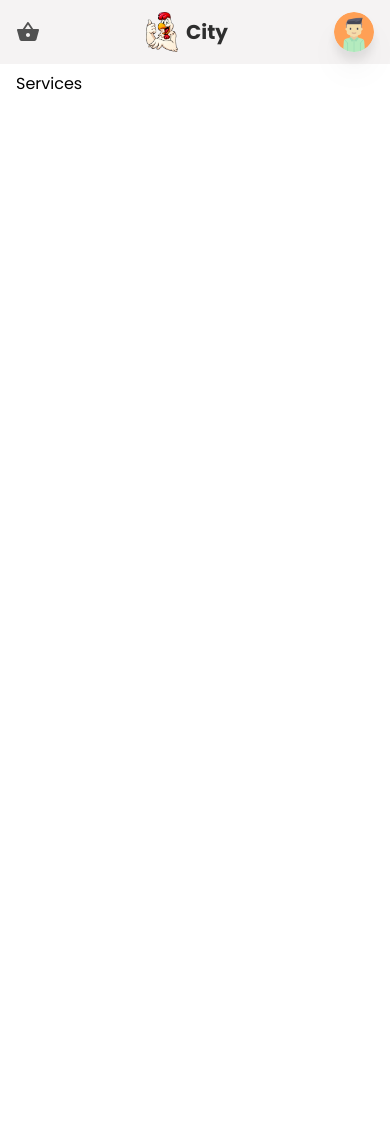
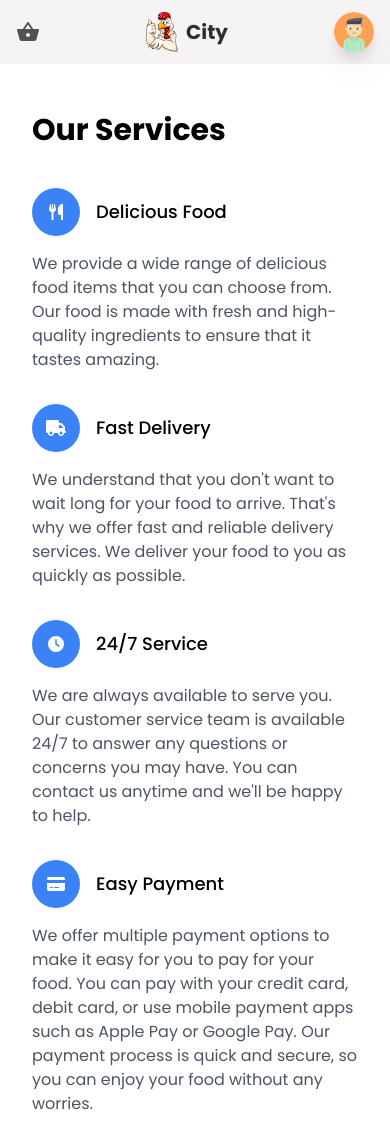
Before and after one commit to McRonaah/YumDrop, a React (Create React App) app: page /services in a window 390 px wide. Shown: the top 1148 px of the page. Before the commit the page ends 844 px from the top, so only its background shows below. Built offline with nearby package versions, Linux system fonts and the light colour scheme; no server answers; the database is empty.

Commit message:
:seedling: updated fully responsives services page

```diff
--- a/package.json
+++ b/package.json
@@ -3,6 +3,8 @@
   "version": "0.1.0",
   "private": true,
   "dependencies": {
+    "@fortawesome/free-solid-svg-icons": "^6.4.0",
+    "@fortawesome/react-fontawesome": "^0.2.0",
     "@testing-library/jest-dom": "^5.16.5",
     "@testing-library/react": "^13.4.0",
     "@testing-library/user-event": "^13.5.0",
--- a/src/components/Services.jsx
+++ b/src/components/Services.jsx
@@ -1,9 +1,70 @@
 import React from 'react';
+import { FontAwesomeIcon } from "@fortawesome/react-fontawesome";
+import {
+  faUtensils,
+  faTruck,
+  faClock,
+  faCreditCard,
+} from "@fortawesome/free-solid-svg-icons";
 
 const Services = () => {
   return (
-    <div>Services</div>
-  )
-}
+        <div className="container mx-auto px-4 py-10">
+      <h1 className="text-3xl font-bold mb-10">Our Services</h1>
+      <div className="flex flex-wrap -mx-4">
+        <div className="w-full sm:w-1/2 md:w-1/4 px-4 mb-8">
+          <div className="flex items-center mb-4">
+            <div className="w-12 h-12 bg-blue-500 rounded-full flex items-center justify-center">
+              <FontAwesomeIcon icon={faUtensils} className="text-white" />
+            </div>
+            <h2 className="text-lg font-medium ml-4">Delicious Food</h2>
+          </div>
+          <p className="text-gray-600">
+            We provide a wide range of delicious food items that you can choose
+            from. Our food is made with fresh and high-quality ingredients to
+            ensure that it tastes amazing.
+          </p>
+        </div>
+        <div className="w-full sm:w-1/2 md:w-1/4 px-4 mb-8">
+          <div className="flex items-center mb-4">
+            <div className="w-12 h-12 bg-blue-500 rounded-full flex items-center justify-center">
+              <FontAwesomeIcon icon={faTruck} className="text-white" />
+            </div>
+            <h2 className="text-lg font-medium ml-4">Fast Delivery</h2>
+          </div>
+          <p className="text-gray-600">
+            We understand that you don't want to wait long for your food to
+            arrive. That's why we offer fast and reliable delivery services. We
+            deliver your food to you as quickly as possible.
+          </p>
+        </div>
+        <div className="w-full sm:w-1/2 md:w-1/4 px-4 mb-8">
+          <div className="flex items-center mb-4">
+            <div className="w-12 h-12 bg-blue-500 rounded-full flex items-center justify-center">
+              <FontAwesomeIcon icon={faClock} className="text-white" />
+            </div>
+            <h2 className="text-lg font-medium ml-4">24/7 Service</h2>
+          </div>
+          <p className="text-gray-600">
+            We are always available to serve you. Our customer service team is
+            available 24/7 to answer any questions or concerns you may have. You
+            can contact us anytime and we'll be happy to help.
+          </p>
+        </div>
+        <div className="w-full sm:w-1/2 md:w-1/4 px-4 mb-8">
+          <div className="flex items-center mb-4">
+            <div className="w-12 h-12 bg-blue-500 rounded-full flex items-center justify-center">
+              <FontAwesomeIcon icon={faCreditCard} className="text-white" />
+            </div>
+            <h2 className="text-lg font-medium ml-4">Easy Payment</h2>
+          </div>
+          <p className="text-gray-600">
+            We offer multiple payment options to make it easy for you to pay for
+            your food. You can pay with your credit  card, debit card, or use mobile payment apps such as Apple Pay or Google Pay. Our payment process is quick and secure, so you can enjoy your food without any worries.</p>
+</div>
+</div>
+</div>
+  );
+};
 
 export default Services;
```
Also changed, not shown: 1 other file (tests, documents, lock files or other folders).
